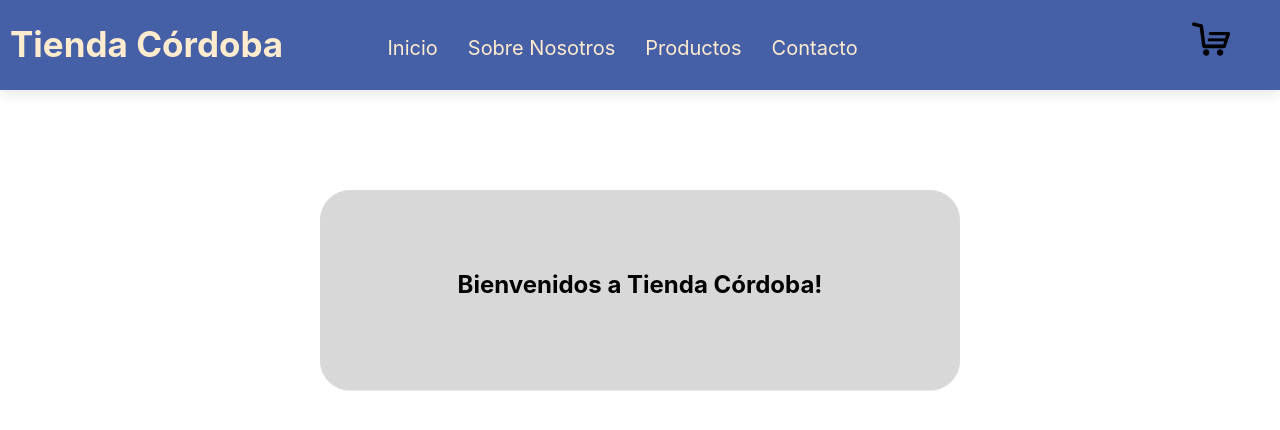
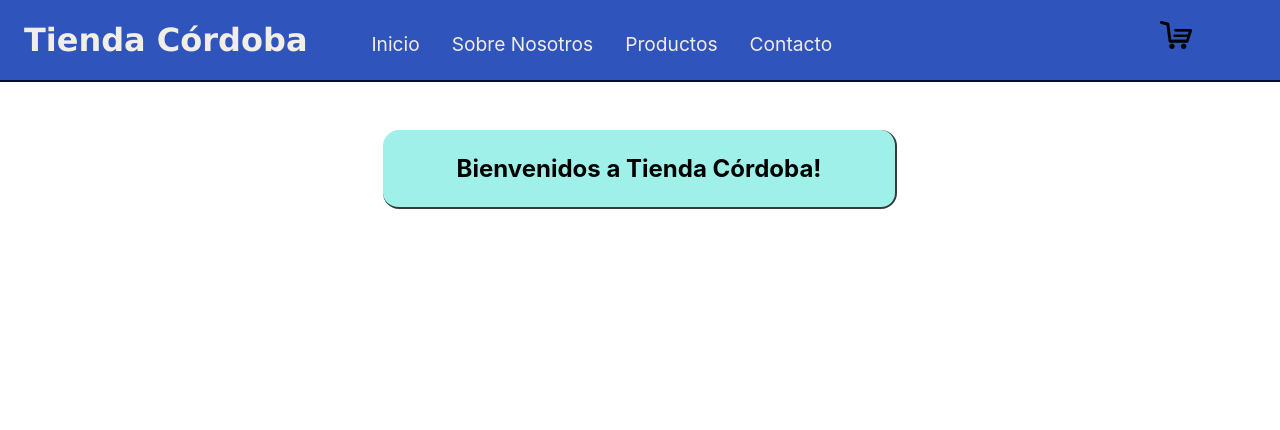
Before and after one commit to mario-r-aguilar/Tienda-Cordoba_Proyecto-Final_React-JS, a React (Create React App) app: page / in a window 1280 px wide. Shown: the top 430 px of the page. Built offline with nearby package versions, Linux system fonts and the light colour scheme.

Commit message:
PreEntrega-1_Mario-Aguilar_Comision-34805_React-Js

```diff
--- a/src/components/CartWidget/CartWidget.css
+++ b/src/components/CartWidget/CartWidget.css
@@ -1,5 +1,7 @@
 .navbar-cart-img {
-	width: 38px;
-	margin-top: 20px;
-	margin-right: 50px;
+	width: 2rem;
+	height: 2rem;
+	margin-top: 1.2rem;
+	margin-right: 5rem;
+	margin-bottom: 1.1rem;
 }
--- a/src/components/ItemListContainer/ItemListContainer.css
+++ b/src/components/ItemListContainer/ItemListContainer.css
@@ -1,18 +1,19 @@
 .greeting-container {
 	display: flex;
 	justify-content: center;
-	margin: 0 auto;
-	margin-top: 100px;
-	width: 50%;
-	height: 200px;
-	background-color: #d8d8d8;
-	border-radius: 30px;
-	box-shadow: rgba(17, 17, 26, 0.05) 0px 1px 0px,
-		rgba(17, 17, 26, 0.05) 0px 1px 0px;
+	margin: auto;
+	margin-top: 3rem;
+	width: 40%;
+	background-color: #9ff0e9;
+	border-radius: 1rem;
+	border-bottom: 2px solid rgba(46, 46, 46, 0.925);
+	border-right: 2px solid rgba(46, 46, 46, 0.925);
 }
 
 .greeting-message {
 	display: flex;
+	flex-direction: column;
 	justify-content: center;
-	margin-top: 80px;
+	margin-top: 1.5rem;
+	margin-bottom: 1.5rem;
 }
--- a/src/components/NavBar/NavBar.css
+++ b/src/components/NavBar/NavBar.css
@@ -1,30 +1,32 @@
 .navbar-container {
 	display: flex;
-	justify-content: space-between;
-	background-color: rgb(70, 96, 168);
-	box-shadow: rgba(0, 0, 0, 0.1) 0px 4px 12px;
-	height: 90px;
+	justify-content: space-evenly;
+	background-color: rgb(47, 84, 187);
+	height: 5rem;
+	border-bottom: 2px solid rgb(5, 16, 48);
 }
 
 .navbar-titulo {
-	margin-left: 10px;
-	color: blanchedalmond;
-	font-size: 35px;
+	margin-left: 1rem;
+	padding-bottom: 2rem;
+	color: rgb(241, 237, 231);
+	font-size: 2rem;
+	font-family: Verdana, Geneva, Tahoma, sans-serif;
 }
 
 .navbar-list {
 	list-style: none;
 	display: flex;
 	flex-direction: row;
-	margin-right: 300px;
+	margin-right: 19rem;
+	margin-bottom: 2rem;
 }
 
 .navbar-item-link {
 	display: flex;
 	justify-content: space-between;
-	margin-left: 30px;
+	margin: 1rem;
 	text-decoration: none;
-	color: blanchedalmond;
-	margin-top: 20px;
-	font-size: 20px;
+	font-size: 1.2rem;
+	color: rgb(241, 237, 231);
 }
```
